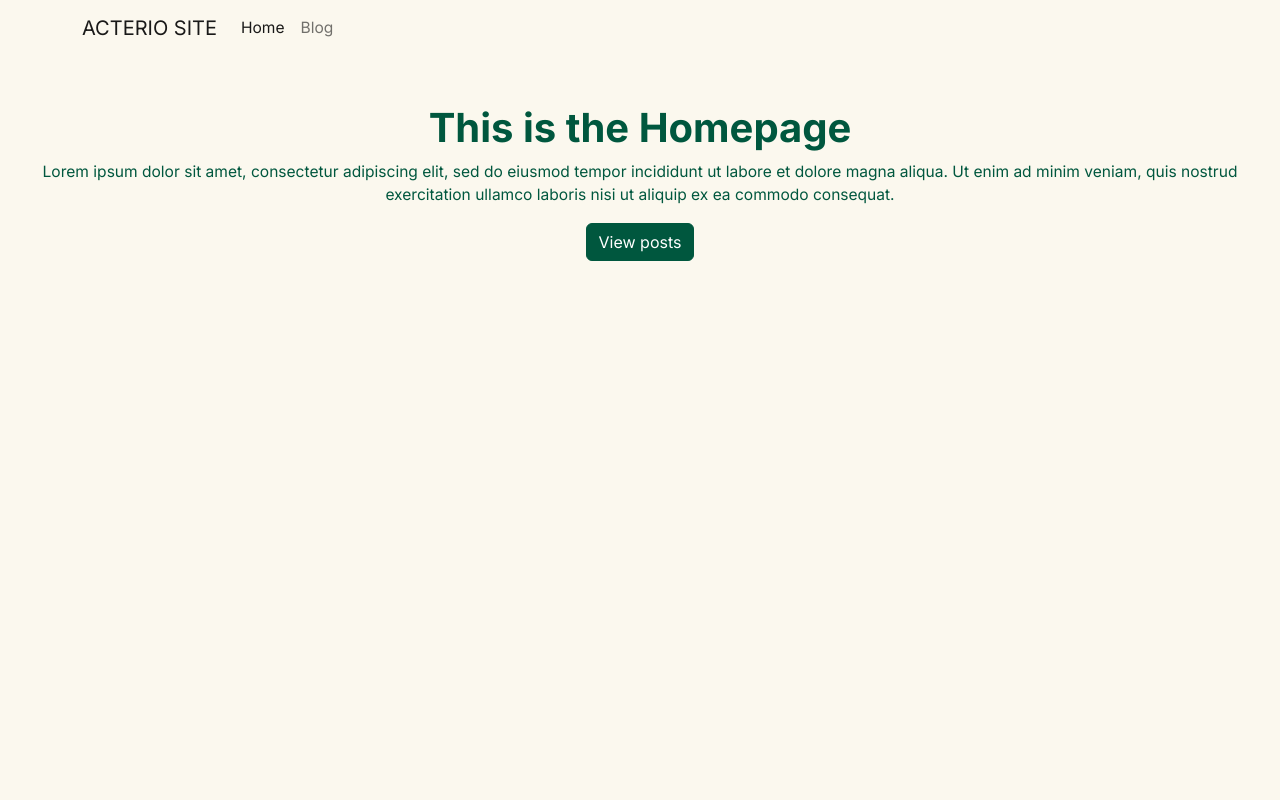
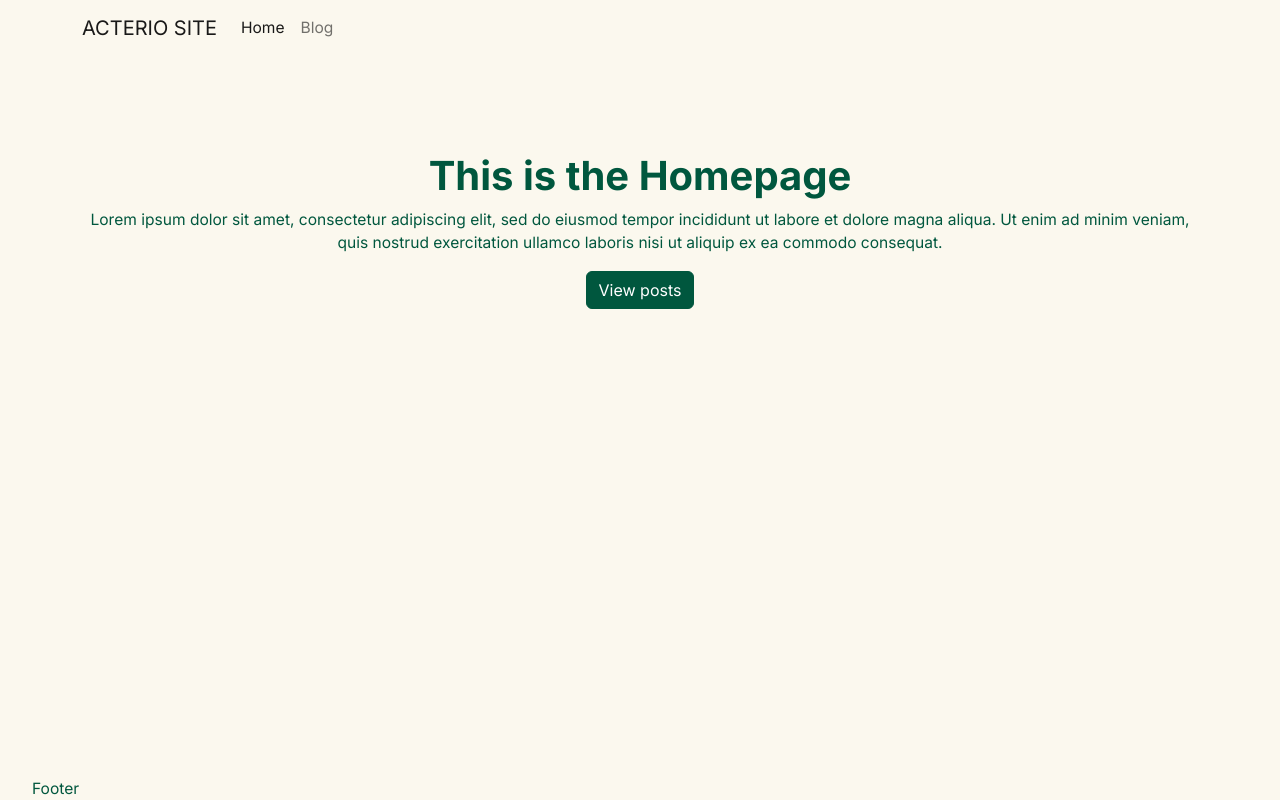
Before and after one commit to Jimbozz/acterio-site, a React (Create React App) app: page / in a window 1280 px wide. Built offline with nearby package versions, Linux system fonts and the light colour scheme.

Commit message:
added footer

```diff
--- a/src/layout/Layout.jsx
+++ b/src/layout/Layout.jsx
@@ -3,9 +3,10 @@ import NavBar from "./NavBar";
 
 function Layout(props) {
   return (
-    <div>
+    <div className="wrapper">
       <NavBar />
-      <main>{props.children}</main>
+      <main className="container py-5">{props.children}</main>
+      <footer>Footer</footer>
     </div>
   );
 }
```
